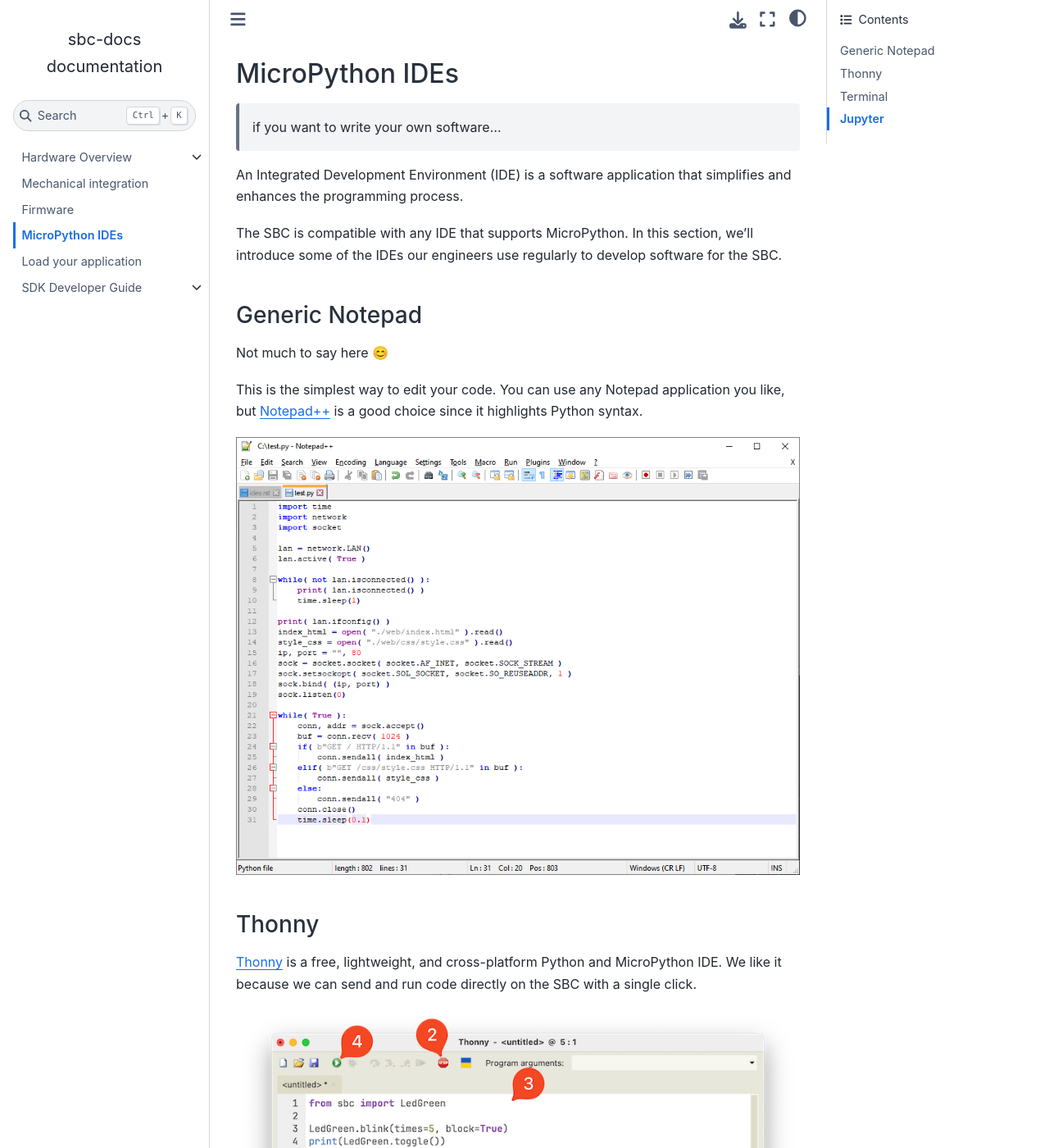
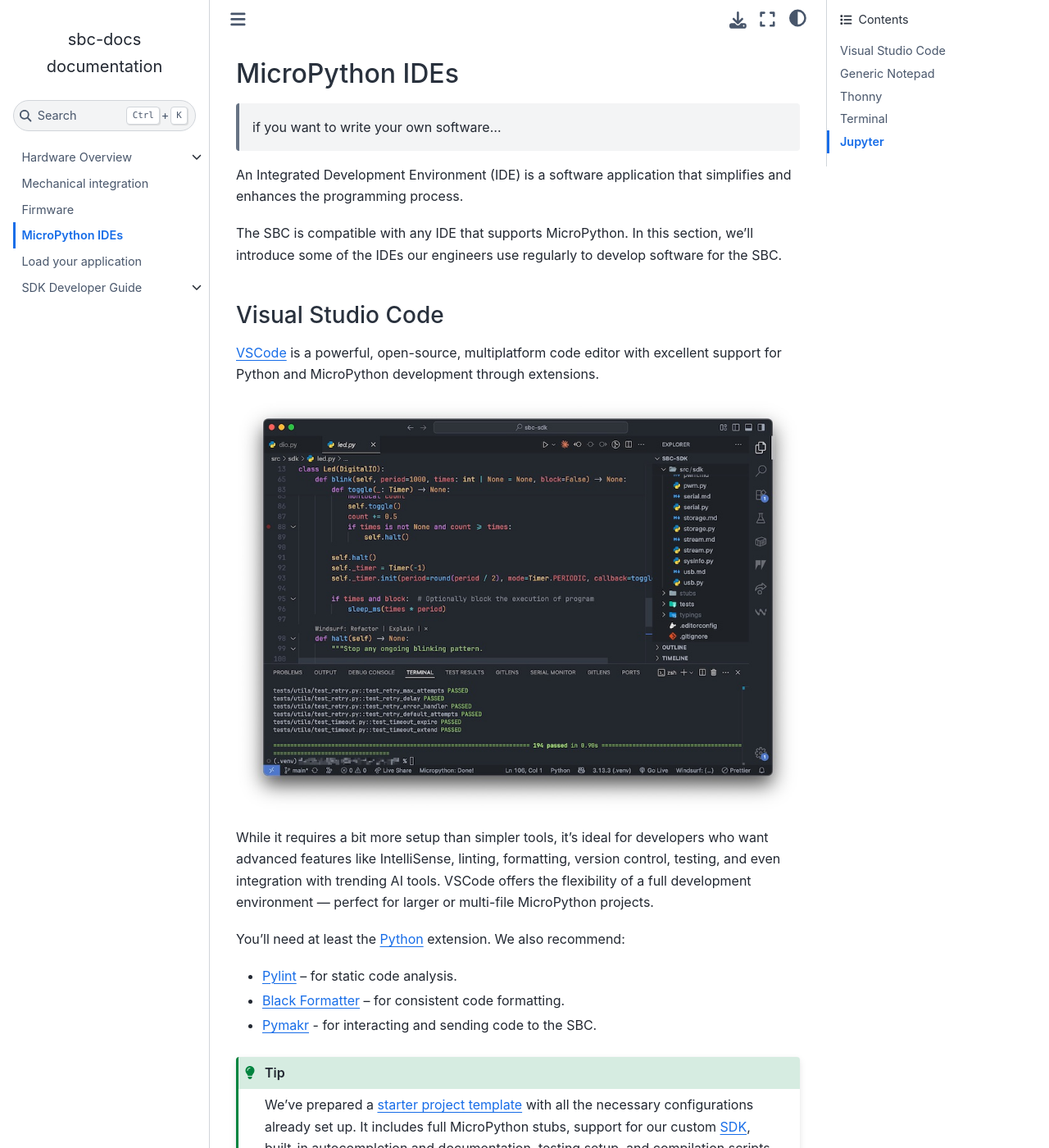
Before and after one commit to EPS-Works/sbc-docs, a Sphinx documentation site: the page built from source/ides/ides.md, in a window 1280 px wide and 1400 px high. Shown: the whole window at 82% size. Built offline with Sphinx 7.4.7 and the Sphinx Book theme 1.1.4, drawn with Linux system fonts in a browser that asks for light colours; some of the changed text lies outside the part shown.

Commit message:
docs(ide): add vscode

```diff
--- a/source/ides/ides.md
+++ b/source/ides/ides.md
@@ -7,6 +7,24 @@
 An Integrated Development Environment (IDE) is a software application that simplifies and enhances the programming process.
 
 The SBC is compatible with any IDE that supports MicroPython. In this section, we’ll introduce some of the IDEs our engineers use regularly to develop software for the SBC.
+
+## Visual Studio Code
+
+[VSCode](https://code.visualstudio.com/) is a powerful, open-source, multiplatform code editor with excellent support for Python and MicroPython development through extensions.
+
+![VSCode](img/vscode.jpeg)
+
+While it requires a bit more setup than simpler tools, it's ideal for developers who want advanced features like IntelliSense, linting, formatting, version control, testing, and even integration with trending AI tools. VSCode offers the flexibility of a full development environment — perfect for larger or multi-file MicroPython projects.
+
+You’ll need at least the [Python](https://marketplace.visualstudio.com/items?itemName=ms-python.python) extension. We also recommend:
+
+- [Pylint](https://marketplace.visualstudio.com/items?itemName=ms-python.pylint) – for static code analysis.
+- [Black Formatter](https://marketplace.visualstudio.com/items?itemName=ms-python.black-formatter) – for consistent code formatting.
+- [Pymakr](https://marketplace.visualstudio.com/items?itemName=pycom.Pymakr) - for interacting and sending code to the SBC.
+
+:::{tip}
+We've prepared a [starter project template](https://github.com/EPS-Works/micropython-starter-template) with all the necessary configurations already set up. It includes full MicroPython stubs, support for our custom [SDK](../sdk/index.md), built-in autocompletion and documentation, testing setup, and compilation scripts — ready to use out of the box.
+:::
 
 ## Generic Notepad
 
```
Also changed, not shown: source/ides/img/vscode.jpeg (added).
